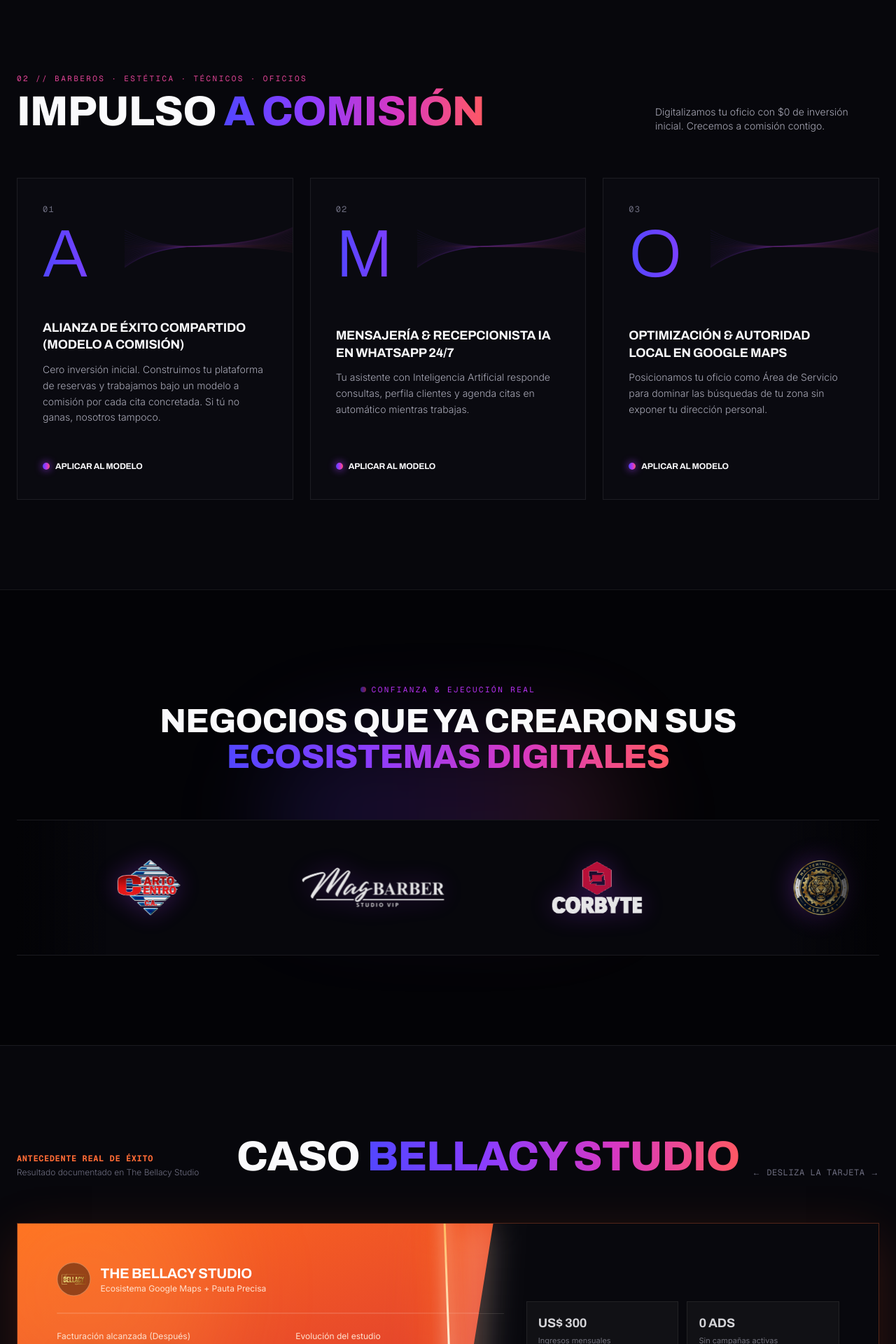
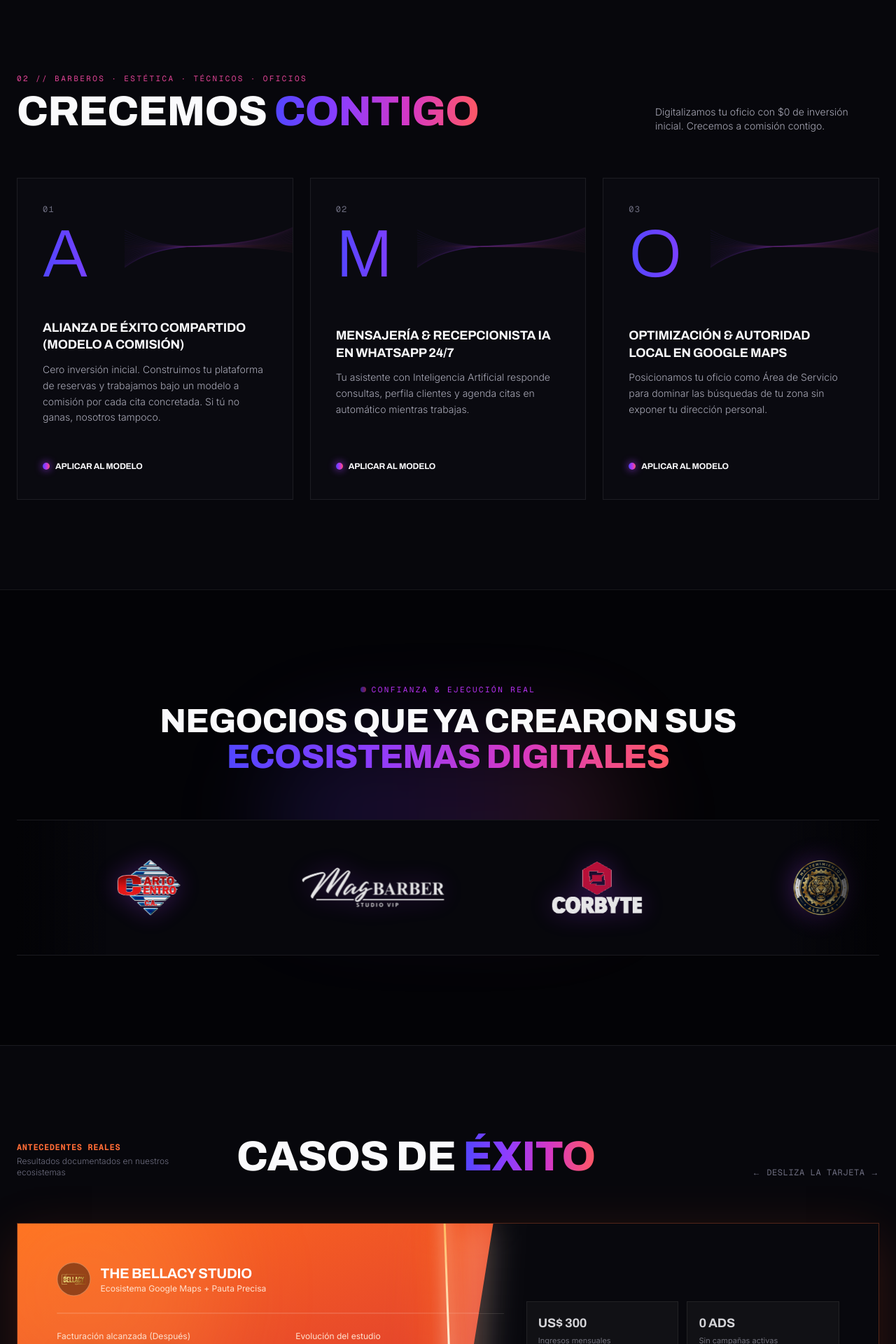
Before and after one commit to carloscraca17/dynamo-solutions, a Next.js app: page / in a window 1280 px wide. Shown: the part 3920-5840 px from the top of the page at 70% size. Built offline with nearby package versions, Linux system fonts and the light colour scheme.

Commit message:
feat: rename sections to CRECEMOS CONTIGO and CASOS DE EXITO

```diff
--- a/src/app/page.tsx
+++ b/src/app/page.tsx
@@ -670,9 +670,9 @@ export default function DynamoLanding() {
                     { label: "01. Manifiesto", href: "#manifiesto" },
                     { label: "02. Diagnóstico", href: "#diagnostico" },
                     { label: "03. Corporativo", href: "#corporativo" },
-                    { label: "04. Modelo a Comisión", href: "#profesionales" },
+                    { label: "04. Crecemos Contigo", href: "#profesionales" },
                     { label: "05. Ecosistemas Activos", href: "#clientes" },
-                    { label: "06. Caso Bellacy", href: "#caso-estudio" },
+                    { label: "06. Casos de Éxito", href: "#caso-estudio" },
                   ].map((item) => (
                     <a
                       key={item.href}
@@ -1134,7 +1134,7 @@ export default function DynamoLanding() {
       </section>
 
       {/* =====================================================================
-          5. IMPULSO PARA PROFESIONALES · MODELO A COMISIÓN — Iniciales A · M · O
+          5. CRECEMOS CONTIGO · MODELO A COMISIÓN — Iniciales A · M · O
          ===================================================================== */}
       <section
         id="profesionales"
@@ -1154,8 +1154,8 @@ export default function DynamoLanding() {
                 02 // BARBEROS · ESTÉTICA · TÉCNICOS · OFICIOS
               </div>
               <h2 className="font-display font-extrabold uppercase text-3xl sm:text-5xl md:text-6xl leading-[1.02] tracking-tight">
-                IMPULSO{" "}
-                <span className="text-digital-gradient">A COMISIÓN</span>
+                CRECEMOS{" "}
+                <span className="text-digital-gradient">CONTIGO</span>
               </h2>
             </div>
             <p
@@ -1321,8 +1321,8 @@ export default function DynamoLanding() {
       </section>
 
       {/* =====================================================================
-          7. CASO DE ESTUDIO: THE BELLACY STUDIO
-             (Presentado como antecedente real del caso y con combinación Naranja Vibrante en la tarjeta desvelable)
+          7. CASOS DE ÉXITO
+             (Preparado para múltiples tarjetas; actualmente con el caso The Bellacy Studio)
          ===================================================================== */}
       <section
         id="caso-estudio"
@@ -1339,20 +1339,20 @@ export default function DynamoLanding() {
           >
             <div className="lg:col-span-3">
               <div className="text-xs font-mono uppercase tracking-wider text-[#FF6B35] font-bold">
-                ANTECEDENTE REAL DE ÉXITO
+                ANTECEDENTES REALES
               </div>
               <p
                 style={{ color: textMuted }}
                 className="text-xs font-light mt-1"
               >
-                Resultado documentado en The Bellacy Studio
+                Resultados documentados en nuestros ecosistemas
               </p>
             </div>
 
             <div className="lg:col-span-9 flex flex-col sm:flex-row sm:items-end justify-between gap-4">
               <h2 className="font-display font-extrabold uppercase text-3xl sm:text-5xl md:text-6xl leading-[1.02] tracking-tight">
-                CASO{" "}
-                <span className="text-digital-gradient">BELLACY STUDIO</span>
+                CASOS DE{" "}
+                <span className="text-digital-gradient">ÉXITO</span>
               </h2>
               <span
                 style={{ color: textMuted }}
@@ -1363,7 +1363,9 @@ export default function DynamoLanding() {
             </div>
           </motion.div>
 
-          {/* TARJETA INTERACTIVA ANTES / DESPUÉS (Con combinación Naranja Intenso + Coral + Púrpura para resaltar en la web) */}
+          {/* CONTENEDOR DE TARJETAS DE CASOS DE ÉXITO (Actualmente: Caso 01 · The Bellacy Studio) */}
+          <div className="space-y-10">
+            {/* TARJETA 01: THE BELLACY STUDIO (Interactiva Antes / Después con combinación Naranja Intenso + Coral + Púrpura) */}
             <div
               onPointerMove={(e) => {
                 const rect = e.currentTarget.getBoundingClientRect();
@@ -1569,6 +1571,7 @@ export default function DynamoLanding() {
             </motion.div>
             </div>
           </div>
+        </div>
       </section>
 
       {/* =====================================================================
```
Lines whose indentation alone changed are shown as unchanged.
